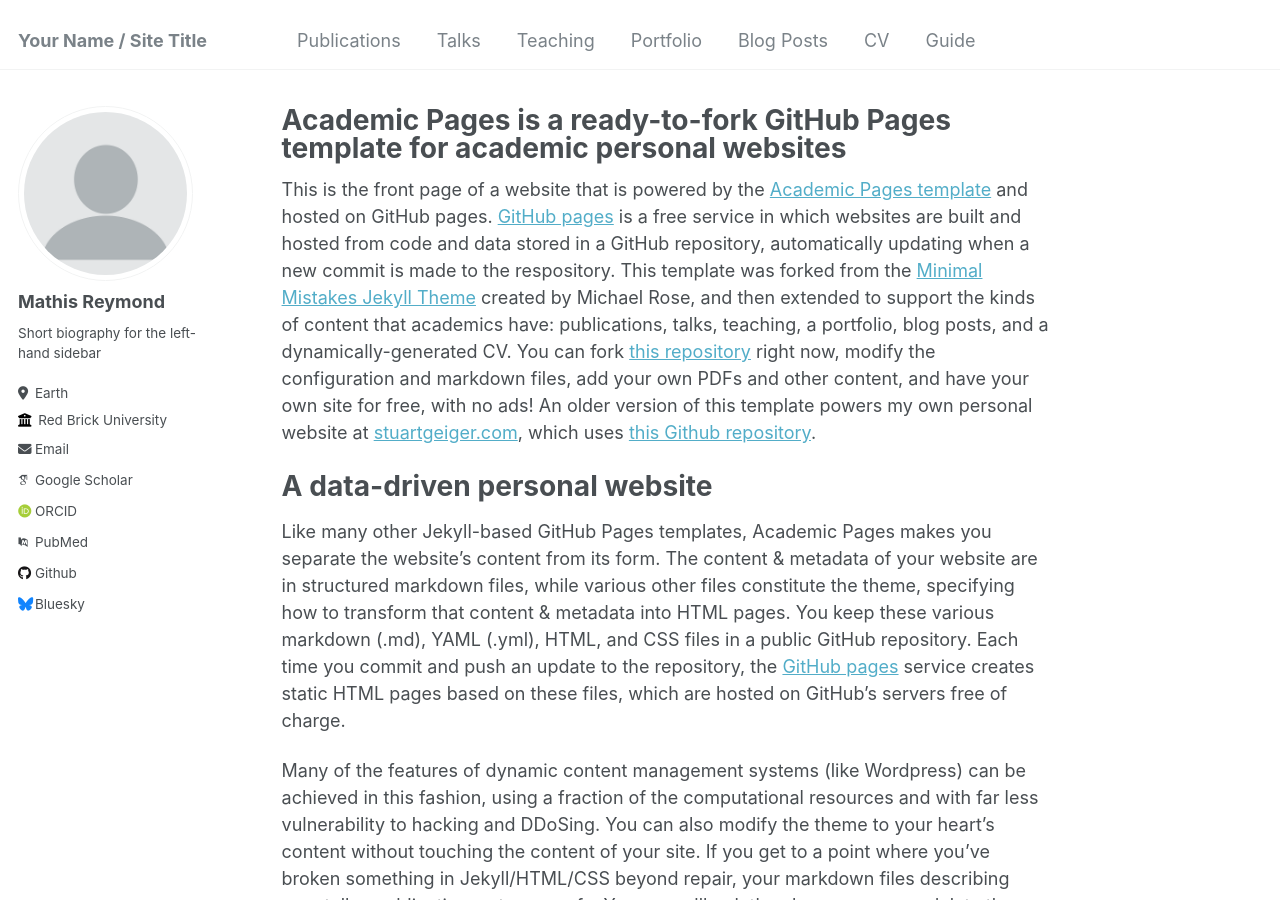
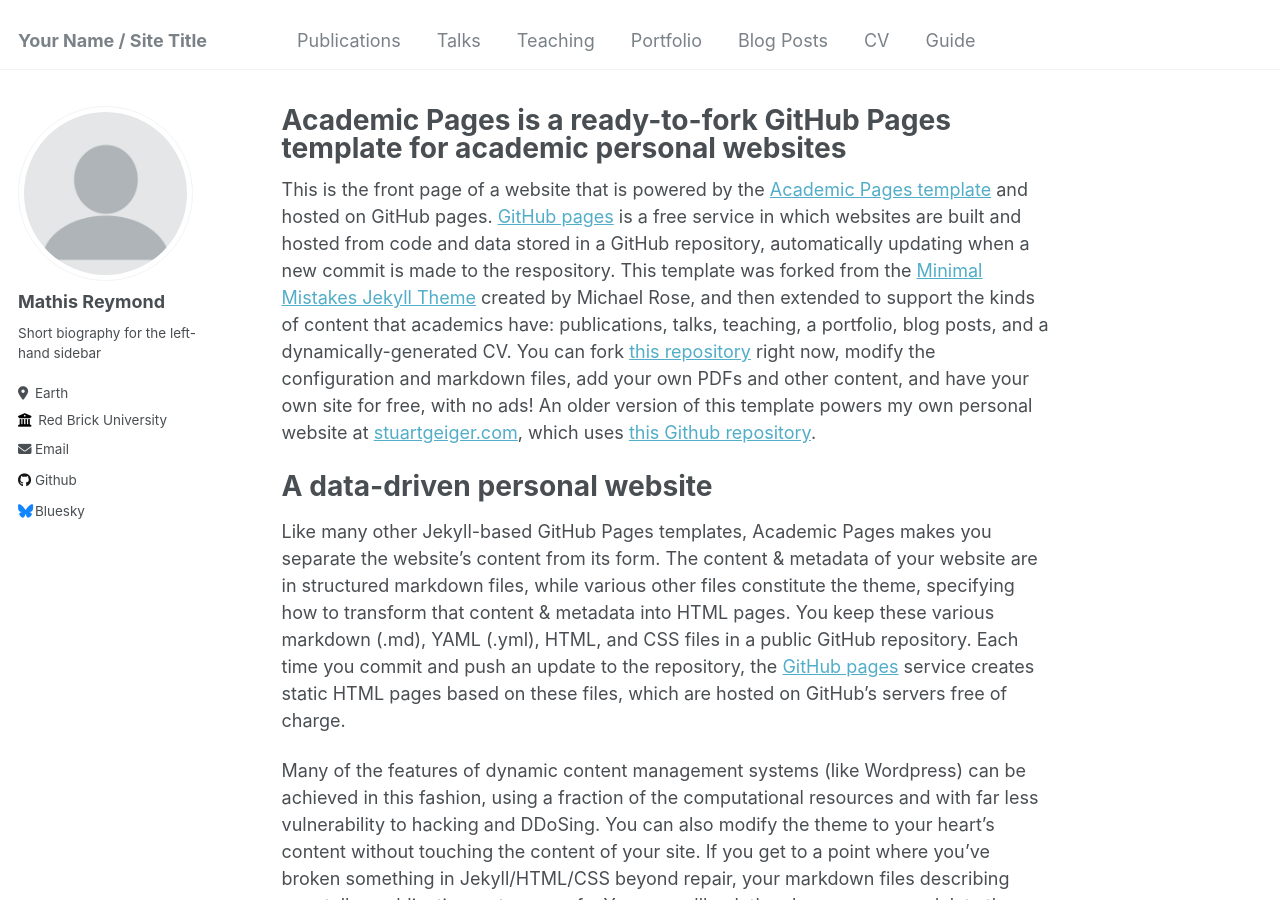
Before and after one commit to Mathisnplus1/mathisnplus1.github.io, a Jekyll site: the page built from _pages/about.md, in a window 1280 px wide and 900 px high. Built offline with Jekyll 4.4.1, drawn with Linux system fonts in a browser that asks for light colours; some web fonts are replaced; some of the changed lines change nothing that is shown.

Commit message:
Update main page

```diff
--- a/_config.yml
+++ b/_config.yml
@@ -28,21 +28,21 @@
   location         : "Earth"
   employer         : "Red Brick University"
   uri              : # URL
-  email            : "none@example.org"
+  email            : "mathis.reymond74@gmail.com"
 
   # Academic websites
   arxiv            : # URL - Update with the correct link to your profile
-  googlescholar    : "https://scholar.google.com/citations?user=PS_CX0AAAAAJ"
+  googlescholar    : # URL"https://scholar.google.com/citations?user=PS_CX0AAAAAJ"
   impactstory      : # URL
-  orcid            : "http://orcid.org/yourorcidurl"
-  pubmed           : "https://www.ncbi.nlm.nih.gov/pubmed/?term=john+snow"
+  orcid            : # URL "http://orcid.org/yourorcidurl"
+  pubmed           : # URL "https://www.ncbi.nlm.nih.gov/pubmed/?term=john+snow"
   researchgate     : # URL
 
   # Repositories and software development
   bitbucket        : # Username - Update with your username on the site
   codepen          : # Username
   dribbble         : # Username
-  github           : "academicpages"
+  github           : "mathisnplus1"
   kaggle           : # Username
   stackoverflow    : # User number or user number and name (i.e., use "1" or "1/jeff-atwood")
 
```
